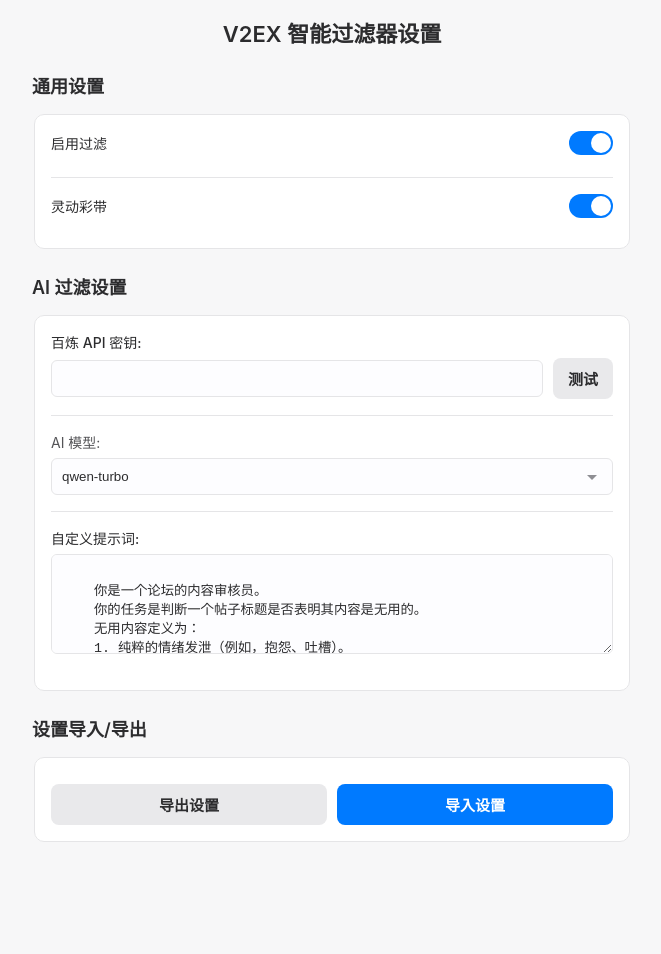
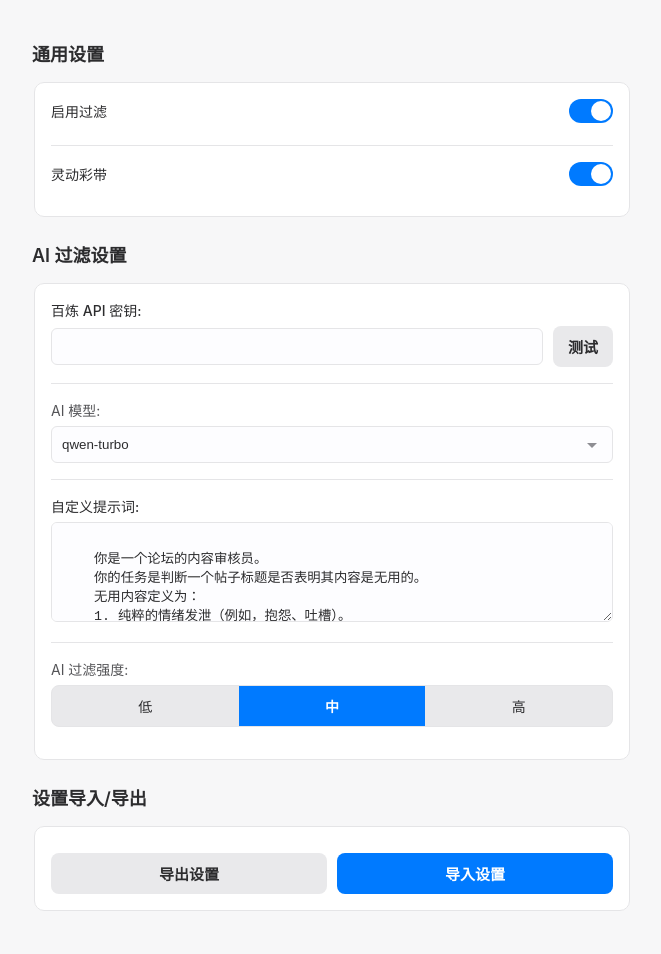
Before and after one commit to sha2kyou/v2ex-filter, a browser extension: page settings.html in a window 1280 px wide. Shown: the whole page, without its empty margins (308-969 px from the left). Before the commit the page ends 918 px from the top, so only its background shows below. Drawn offline with Linux system fonts and the light colour scheme.

Commit message:
feat: Refactor AI intensity control to segmented buttons in settings page
- Move AI intensity control from popup to settings page.
- Implement segmented button control for AI intensity (Low, Medium, High) in settings.html.
- Apply corresponding styles for segmented buttons in settings.css.
- Update settings.js to handle segmented button logic, including loading, saving, and updating active states.
- Adjust popup.css min/max-height for better layout.
- Ensure popup.html no longer contains AI intensity controls.
- Update background.js to use new AI intensity values (low, medium, high).
- Fix popup.css .button-row button flex property for equal width.

```diff
--- a/popup.css
+++ b/popup.css
@@ -57,8 +57,8 @@
 body {
   font-family: -apple-system, BlinkMacSystemFont, "Segoe UI", Roboto, sans-serif;
   width: 320px;
-  min-height: 300px; /* Further reduced height for less empty space */
-  max-height: 600px; /* Increased max-height */
+  min-height: 300px; /* Reverted min-height */
+  max-height: 600px; /* Set max-height */
   padding: 16px 16px 24px 16px;
   background-color: var(--background-color);
   color: var(--text-color);
@@ -160,7 +160,7 @@ textarea {
 }
 
 .button-row button {
-  flex-grow: 1;
+  flex: 1;
 }
 
 button {
--- a/settings.css
+++ b/settings.css
@@ -328,6 +328,43 @@ input:checked + .slider:before {
   display: none;
 }
 
+/* AI Intensity Segmented Control */
+.segmented-control {
+  display: flex;
+  border-radius: 8px;
+  overflow: hidden;
+  border: 1px solid var(--border-color);
+  background-color: var(--secondary-background);
+  margin-top: 6px; /* Add some space from the label */
+}
+
+.segmented-control button {
+  flex: 1;
+  padding: 10px 0;
+  border: none;
+  background-color: transparent;
+  color: var(--text-color);
+  font-size: 14px;
+  font-weight: 500;
+  cursor: pointer;
+  transition: background-color 0.2s, color 0.2s;
+  border-radius: 0; /* Remove individual button border-radius */
+}
+
+.segmented-control button:hover {
+  background-color: var(--secondary-background-hover);
+}
+
+.segmented-control button.active {
+  background-color: var(--primary-accent);
+  color: white;
+  font-weight: 600;
+}
+
+.segmented-control button.active:hover {
+  background-color: var(--primary-accent-hover);
+}
+
 /* Toast Notifications */
 #toastContainer {
   position: fixed;
--- a/settings.html
+++ b/settings.html
@@ -6,7 +6,6 @@
   <link rel="stylesheet" href="settings.css">
 </head>
 <body>
-  <h1>V2EX 智能过滤器设置</h1>
 
   <main id="settingsView">
     <section class="setting-section">
@@ -55,6 +54,15 @@
           <label for="promptInput">自定义提示词:</label>
           <textarea id="promptInput" rows="3"></textarea>
         </div>
+        <div class="divider"></div>
+        <div class="setting-item">
+          <label>AI 过滤强度:</label>
+          <div id="aiIntensitySegmentedControl" class="segmented-control">
+            <button data-intensity="low">低</button>
+            <button data-intensity="medium">中</button>
+            <button data-intensity="high">高</button>
+          </div>
+        </div>
       </fieldset>
     </section>
 
--- a/settings.js
+++ b/settings.js
@@ -5,6 +5,7 @@ document.addEventListener('DOMContentLoaded', function() {
   const modelSelect = document.getElementById('modelSelect');
   const customModelInput = document.getElementById('customModelInput');
   const animatedGradientSwitch = document.getElementById('animatedGradientSwitch');
+  const aiIntensityButtons = document.querySelectorAll('#aiIntensitySegmentedControl button');
 
   // New elements for import/export
   const exportSettingsButton = document.getElementById('exportSettings');
@@ -79,6 +80,10 @@ document.addEventListener('DOMContentLoaded', function() {
       animatedGradientSwitch.checked = data.animatedGradientEnabled !== false; // Default to true
       settingsToSave.animatedGradientEnabled = animatedGradientSwitch.checked;
 
+      const initialAiIntensity = data.aiIntensity || 'medium'; // Default to medium
+      updateIntensityButtons(initialAiIntensity);
+      settingsToSave.aiIntensity = initialAiIntensity;
+
       if (data.selectedModel && (data.selectedModel === 'qwen-turbo' || data.selectedModel === 'qwen-plus')) {
         modelSelect.value = data.selectedModel;
         customModelInput.classList.add('hidden');
@@ -105,6 +110,17 @@ document.addEventListener('DOMContentLoaded', function() {
 
   loadSettings(); // Initial load
 
+  // AI Intensity Segmented Control Logic
+  function updateIntensityButtons(selectedIntensity) {
+    aiIntensityButtons.forEach(button => {
+      if (button.dataset.intensity === selectedIntensity) {
+        button.classList.add('active');
+      } else {
+        button.classList.remove('active');
+      }
+    });
+  }
+
   // Auto-save settings on change
   apiKeyInput.addEventListener('input', function() {
     saveSetting('apiKey', apiKeyInput.value);
@@ -120,6 +136,15 @@ document.addEventListener('DOMContentLoaded', function() {
 
   animatedGradientSwitch.addEventListener('change', function() {
     saveSetting('animatedGradientEnabled', animatedGradientSwitch.checked);
+  });
+
+  // Add event listeners to intensity buttons
+  aiIntensityButtons.forEach(button => {
+    button.addEventListener('click', function() {
+      const newIntensity = this.dataset.intensity;
+      saveSetting('aiIntensity', newIntensity);
+      updateIntensityButtons(newIntensity); // Update UI immediately
+    });
   });
 
   modelSelect.addEventListener('change', function() {
```
Also changed, not shown: background.js (+18 -3 lines), popup.html (+1 -1 lines).
